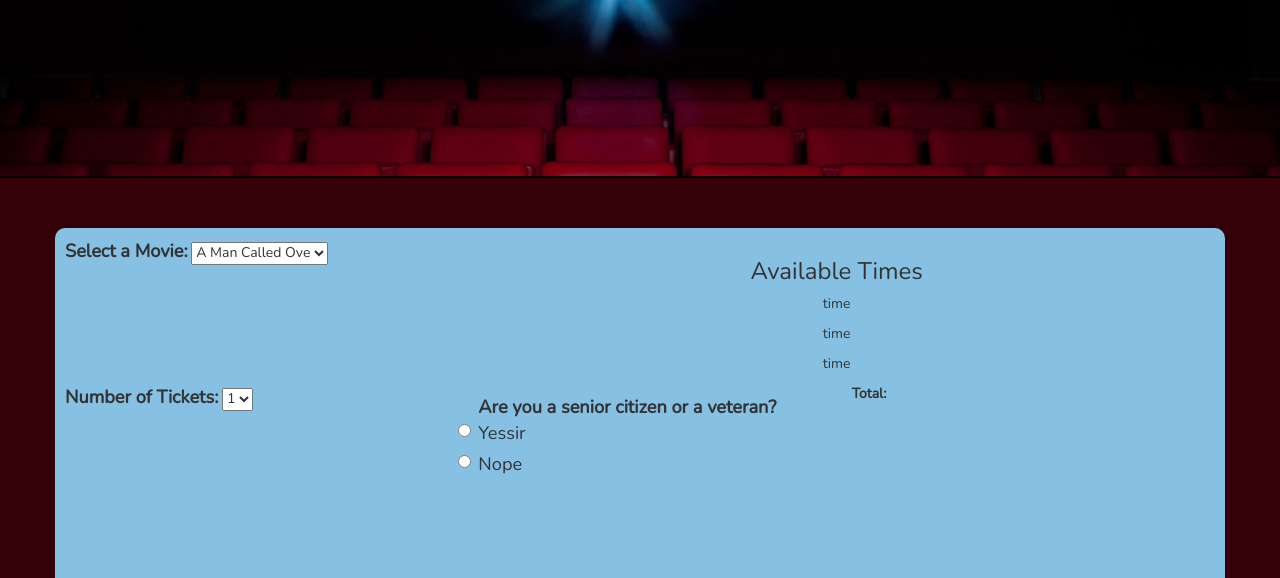
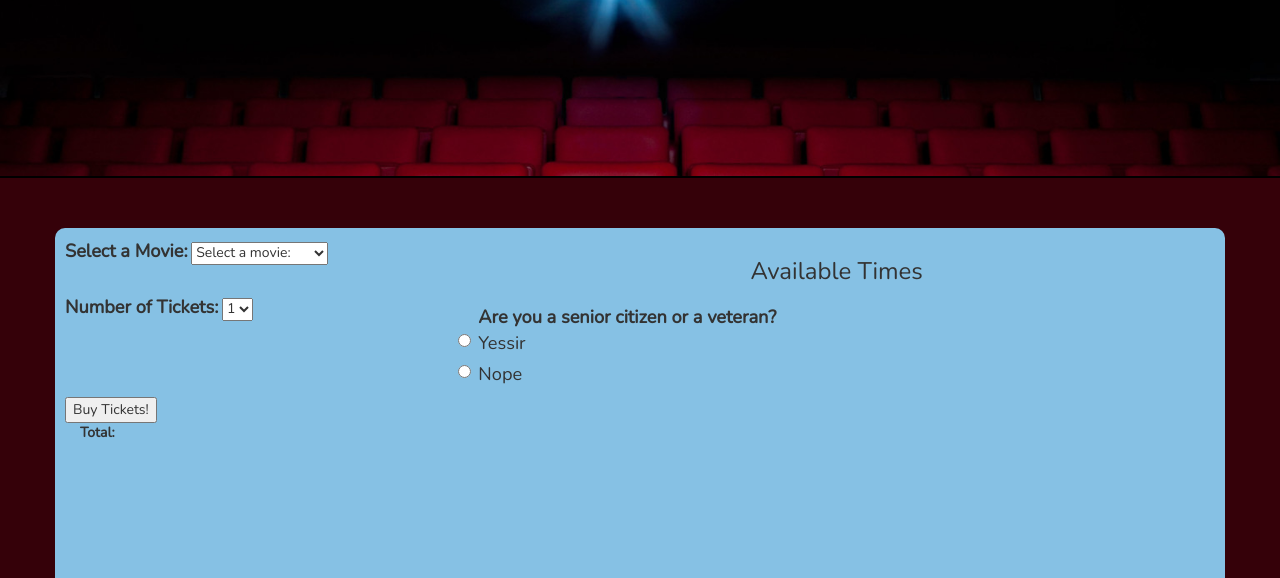
Before and after one commit to Brendangrubb/movie-tickets, a plain HTML site: page index.html in a window 1280 px wide. Shown: the part 222-800 px from the top of the page. Drawn offline with nearby package versions, Linux system fonts and the light colour scheme.

Commit message:
Add movie selector times, loops to return times of movies

```diff
--- a/index.html
+++ b/index.html
@@ -14,29 +14,34 @@
     </header>
     <div class="container">
 
+      <form class="all-user-input">
+
         <div class="row">
           <div class="col-md-4">
-          <form id="movies" class="select-a-movie">
+            <!-- <form id="movies" class="select-a-movie"> -->
               <label for="movie">Select a Movie:</label>
               <select id="movie-selection" name="movie">
-              <option name="movie">A Man Called Ove</option>
-              <option name="movie">Rogue One</option>
-              <option name="movie">Dr Stange</option>
-              <option name="movie">Arrival</option>
-              <option name="movie">Blade Runner</option>
+                <option value="none">Select a movie:</option>
+                <option value="ove">A Man Called Ove</option>
+                <option value="rogue">Rogue One</option>
+                <option value="strange">Dr Stange</option>
+                <option value="arrival">Arrival</option>
+                <option value="bladerunner">Blade Runner</option>
               </select>
-          </form>
+            <!-- </form> -->
           </div>
 
           <div class="col-md-8 available-times">
             <h3>Available Times</h3>
-          <p>time</p> <p>time</p> <p>time</p>
+            <ul id="movie-times">
+
+            </ul>
           </div>
         </div>
 
         <div class="row">
           <div class="col-md-4">
-          <form id="tickets" class="number-of-tickets">
+            <!-- <form id="tickets" class="number-of-tickets"> -->
               <label for="ticekt-total">Number of Tickets:</label>
               <select id="ticket-total" name="ticket-total">
                 <option>1</option>
@@ -45,7 +50,7 @@
                 <option>4</option>
                 <option>5</option>
               </select>
-          </form>
+            <!-- </form> -->
           </div>
           <div class="col-md-4">
             <div class="radio">
@@ -61,10 +66,14 @@
               Nope
               </label>
             </div>
+          </div>
+        </div>
+          <button type="submit">Buy Tickets!</button>
+      </form>
 
-        </div>
-        <div class="col-md-4">
-          <p><strong>Total:<span id=total>$</span></strong></p>
+
+        <div class="col-md-12">
+          <p><strong>Total:<span id="total">$</span></strong></p>
         </div>
       </div>
 
--- a/js/scripts.js
+++ b/js/scripts.js
@@ -1,18 +1,39 @@
+//BACK-END
+
+var movies = function Movie(name, rating, run) {
+  this.name = name;
+  this.rating = rating;
+  this.run = run;
+};
+
+// var manCalledOve = new Movie("A Man Called Ove", "PG-13", "1st run");
+// var rogueOne = new Movie("Rogue One: A Star Wars Story", "PG-13", "1st run");
+// var drStrange = new Movie("Moonlight", "R", "1st run");
+// var arrival = new Movie("Arrival", "PG-13", "2nd run");
+// var bladeRunner = new Movie("Blade Runner", "R", "2nd run");
+// var selectMovie = [manCalledOve, rogueOne, drStrange, arrival, bladeRunner];
+
+// selectMovie.forEach(movie) {
+//
+// }
 
 
-
-
-
-
+//FRONT-END
 
 $(function() {
+  $("#movie-selection").change(function() {
+    $("#movie-times").empty();
 
+    var movieList = ["ove", "rogue", "strange", "arrival", "bladerunner"];
 
+    for (var i = 0; i < movieList.length; i++) {
+      if ($(this).val() === movieList[i]) {
+        $("#movie-times").append("<li>3:30</li>" + "<li>6:00</li>" + "<li>9:00</li>");
+      };
+    };
+  });
 
-
-
-
-
-
-
+  $(".all-user-input").submit(function(event) {
+    event.preventDefault();
+  });
 });
```
Lines whose indentation alone changed are shown as unchanged.
